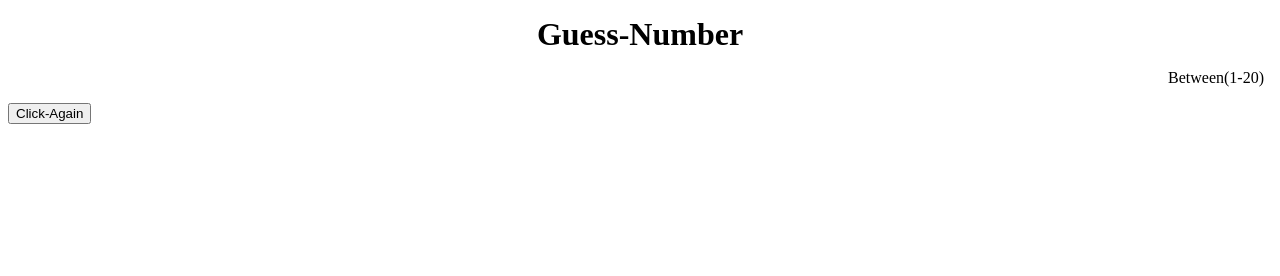
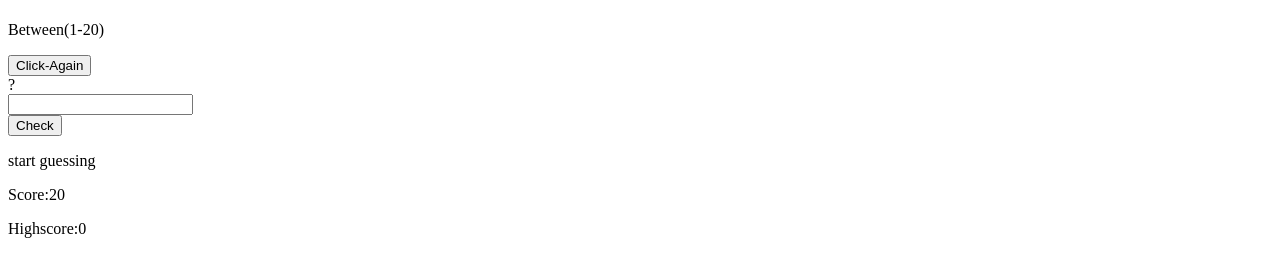
Before and after one commit to srujana1233/guess-number, a plain HTML site: page index.html in a window 1280 px wide. Drawn offline with Linux system fonts and the light colour scheme.

Commit message:
updated in index.html

```diff
--- a/index.html
+++ b/index.html
@@ -10,12 +10,24 @@
 
 <body>
     <header>
-        <h1 style="text-align: center; margin: 1rem 0.5rem;">
-            Guess-Number
-        </h1>
-        <p style="text-align:right; margin: 1rem 0.5rem;" class="between">Between(1-20)</p>
+        <h1 Guess-Number> </h1>
+        <p class="between">Between(1-20)</p>
         <button class="btn again">Click-Again</button>
+        <div class="number">?</div>
     </header>
+    <main>
+        <section class="left">
+            <input type="number" class="guess"> </section>
+        <button class='btn check'>Check</button>
+        </section>
+        <section class="right">
+            <p class="message">start guessing</p>
+            <p class="label-score">Score:<span class="score">20</span></p>
+            <p class="label-highscore">Highscore:<span class="highscore">0</p>
+
+        </section>
+    </main>
+    <script src="script.js"></script>
 
 </body>
 
```
Also changed, not shown: script.js (added), style.css (added).
